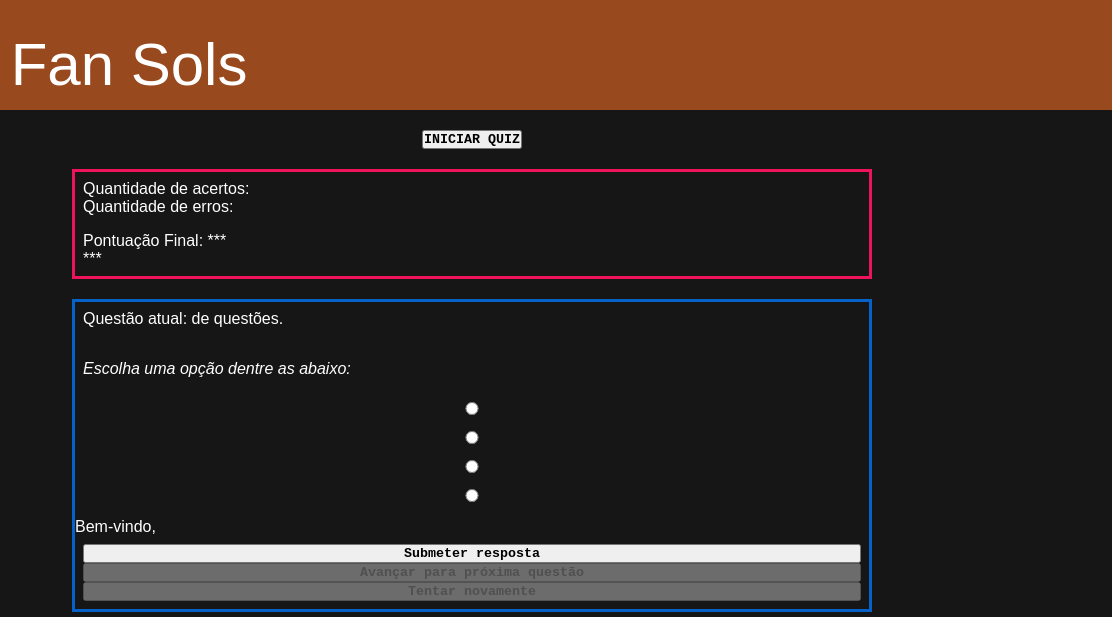
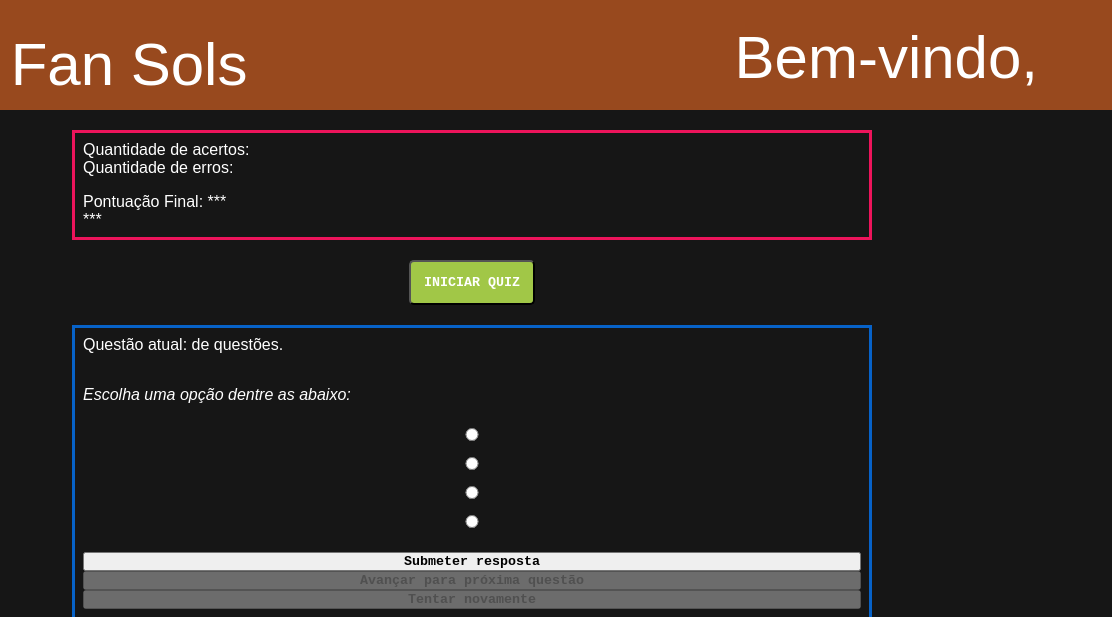
Before and after one commit to pdrzewski/projeto-individual, a website: page public/dados.html in a window 1280 px wide. Shown: the top 617 px of the page, 168-1280 px from the left. Drawn offline with nearby package versions, Linux system fonts and the light colour scheme.

Commit message:
sadmdosam

```diff
--- a/public/dados.html
+++ b/public/dados.html
@@ -8,22 +8,27 @@
   <link rel="icon" type="image/x-icon" href="../imagens/icone.ico">
   <script src="https://cdn.jsdelivr.net/npm/chart.js"></script>
   <link rel="stylesheet" href="styles.css">
+  <link rel="preconnect" href="https://fonts.googleapis.com">
+  <link rel="preconnect" href="https://fonts.gstatic.com" crossorigin>
+  <link href="https://fonts.googleapis.com/css2?family=Josefin+Sans:ital,wght@0,100..700;1,100..700&display=swap"
 </head>
 
 <body style="background-color: rgb(22, 22, 22); align-items: center; color: white;">
   <div class="header">
     <div class="navbar">
-      <div class="d_esquerda">
+      <div class="d_esquerda" id="dados">
         <img id="iconNav" src="https://cdn2.steamgriddb.com/icon/b48dd74849193d450c924dedf620968d.ico">
         <li class="titulo">
           <a>Fan Sols</a>
         </li>
       </div>
+      <div class="d_direita">
+        <span id="userWelcome">Bem-vindo, <span id="userNameDisplay"></span></span>
+    </div>
     </div>
   </div>
 
   <div id="pontuacaoEJogo">
-    <button id="btnIniciarQuiz" onclick="iniciarQuiz()">INICIAR QUIZ</button>
 
     <div id="pontuacao" class="flex-colunar width-fit-content border-primary">
       <div id="pontuacaoDuranteJogo" class="flex-colunar padding-8">
@@ -37,6 +42,8 @@
         <span id="msgFinal" class="width-fit-content">***</span>
       </div>
     </div>
+
+    <button id="btnIniciarQuiz" onclick="iniciarQuiz()">INICIAR QUIZ</button>
 
     <div id="jogo" class="width-fit-content flex-colunar border-secondary">
 
@@ -70,10 +77,6 @@
           <input type="radio" id="quartaOpcao" name="option" class="radio" value="alternativaD" />
           <label for="quartaOpcao" class="option" id="labelOpcaoQuatro"></label>
         </span>
-      </div>
-
-      <div class="d_direita">
-        <span id="userWelcome">Bem-vindo, <span id="userNameDisplay"></span></span>
       </div>
 
       <div id="botoes" class="flex-colunar padding-8">
--- a/public/styles.css
+++ b/public/styles.css
@@ -36,7 +36,7 @@ body {
 }
 
 .navbar .d_direita {
-    padding-top: 15px;
+    padding-top: 2px;
     font-size: 60px;
     padding-right: 10px;
 }
@@ -284,3 +284,11 @@ button {
     width: 80%;
     max-width: 800px;
 }
+
+#btnIniciarQuiz {
+    color: white;
+    background-color: rgb(161, 199, 71);
+    padding: 1%;
+    border-radius: 5px;
+    cursor: pointer;
+}
```
Also changed, not shown: public/index.html (+2 -1 lines).
